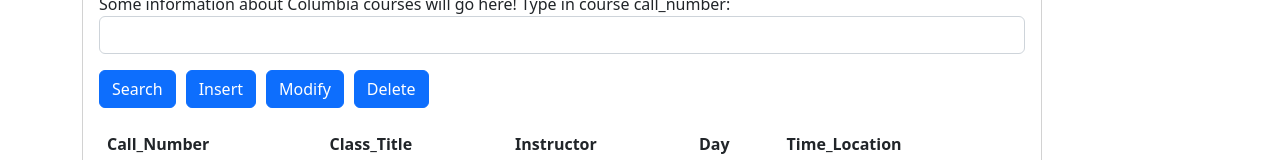
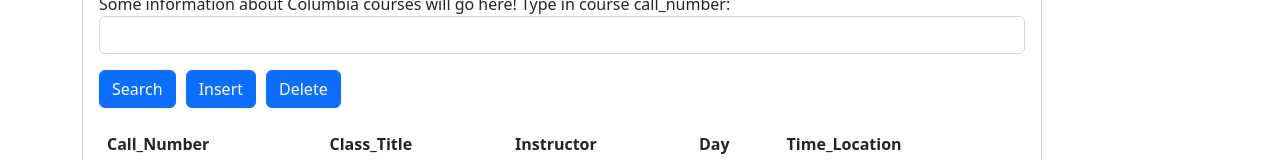
Before and after one commit to https-github-com-sgao19/COMS6156-Web-UI, an Angular app: page /courses in a window 1280 px wide. Shown: the part 156-316 px from the top of the page. Built offline with nearby package versions, Linux system fonts and the light colour scheme; no server answers.

Commit message:
Delete modify button

```diff
--- a/src/app/course/course.component.html
+++ b/src/app/course/course.component.html
@@ -10,7 +10,7 @@
       <button type="button" (click)="onLookUp()" class="btn btn-primary mb-3">Search</button>
       <button style="margin-left:10px" type="button" onclick="location.href='/courses/insert'"
               class="btn btn-primary mb-3">Insert</button>
-      <button style="margin-left:10px" type="button" class="btn btn-primary mb-3">Modify</button>
+<!--      <button style="margin-left:10px" type="button" class="btn btn-primary mb-3">Modify</button>-->
       <button style="margin-left:10px" type="button" class="btn btn-primary mb-3">Delete</button>
       <table class="table table-striped">
         <thead>
```
